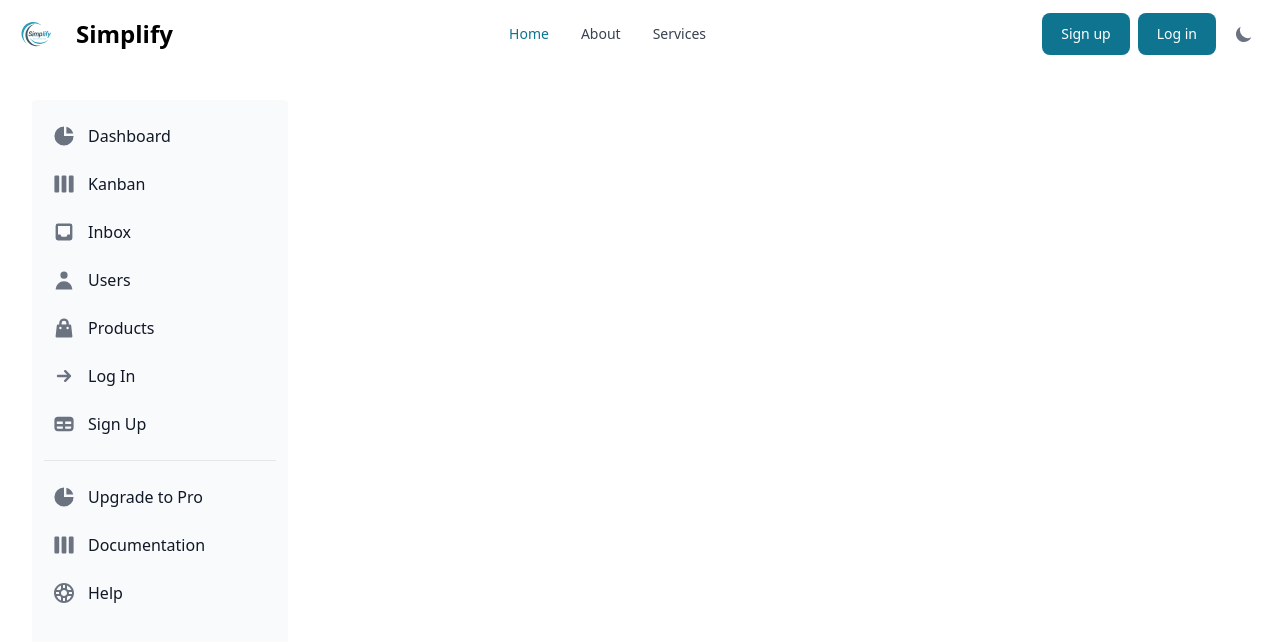
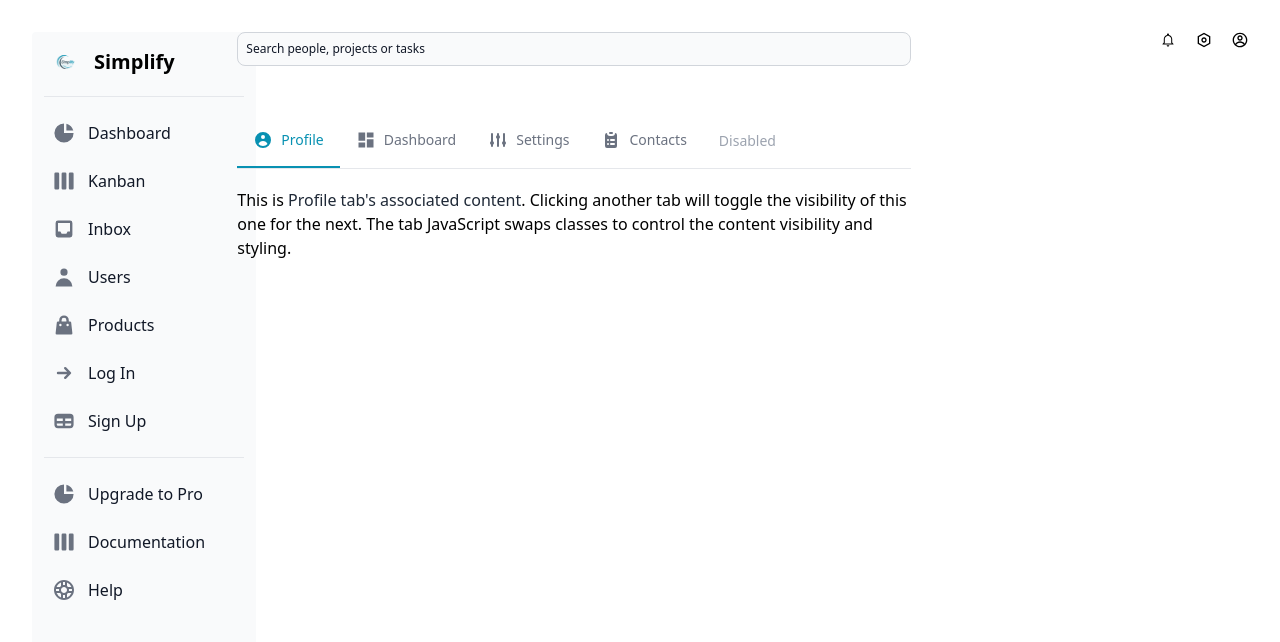
Before and after one commit to sheetalMehta7/Simplify-Frontend, a React (Vite) app: page /dashboard in a window 1280 px wide. Shown: the top 642 px of the page. Built offline with nearby package versions, Linux system fonts and the light colour scheme.

Commit message:
worked on layout of db

```diff
--- a/src/components/LoginModal.tsx
+++ b/src/components/LoginModal.tsx
@@ -8,7 +8,6 @@ const SignUpModal: FC<SignUpModalProps> = ({ onClose }) => {
   const handleOverlayClick = (
     e: React.MouseEvent<HTMLDivElement, MouseEvent>,
   ) => {
-    // Close the modal only if the click is on the overlay (not inside the modal content)
     if (e.target === e.currentTarget) {
       onClose()
     }
@@ -16,16 +15,16 @@ const SignUpModal: FC<SignUpModalProps> = ({ onClose }) => {
 
   return (
     <div
-      className="fixed inset-0 flex items-center justify-center z-50 animate-modal"
+      className="animate-modal fixed inset-0 z-50 flex items-center justify-center"
       onClick={handleOverlayClick}
     >
-      <div className="relative w-full max-w-md p-8 mx-auto bg-white dark:bg-gray-800 rounded-lg shadow-lg border border-blue-300 ring-2 ring-blue-500">
+      <div className="relative mx-auto w-full max-w-md rounded-lg border border-blue-300 bg-white p-8 shadow-lg ring-2 ring-blue-500 dark:bg-gray-800">
         {/* Logo and Description */}
         <div className="mb-6 text-center">
           <h1 className="text-2xl font-bold text-slate-900 dark:text-white">
             Simplify
           </h1>
-          <p className="mt-1 text-slate-600 dark:text-slate-400 text-sm">
+          <p className="mt-1 text-sm text-slate-600 dark:text-slate-400">
             Sign up to manage your tasks efficiently
           </p>
         </div>
@@ -34,13 +33,13 @@ const SignUpModal: FC<SignUpModalProps> = ({ onClose }) => {
         <form>
           <div className="mb-4">
             <label
-              className="mb-2 block font-medium text-gray-700 dark:text-gray-300 text-sm"
+              className="mb-2 block text-sm font-medium text-gray-700 dark:text-gray-300"
               htmlFor="email"
             >
               Email
             </label>
             <input
-              className="w-full rounded-lg border border-gray-300 p-2 text-sm focus:border-blue-500 focus:outline-none dark:bg-gray-700 dark:border-gray-600 dark:text-white"
+              className="w-full rounded-lg border border-gray-300 p-2 text-sm focus:border-blue-500 focus:outline-none dark:border-gray-600 dark:bg-gray-700 dark:text-white"
               type="email"
               id="email"
               placeholder="Enter your email"
@@ -49,13 +48,13 @@ const SignUpModal: FC<SignUpModalProps> = ({ onClose }) => {
           </div>
           <div className="mb-6">
             <label
-              className="mb-2 block font-medium text-gray-700 dark:text-gray-300 text-sm"
+              className="mb-2 block text-sm font-medium text-gray-700 dark:text-gray-300"
               htmlFor="password"
             >
               Password
             </label>
             <input
-              className="w-full rounded-lg border border-gray-300 p-2 text-sm focus:border-blue-500 focus:outline-none dark:bg-gray-700 dark:border-gray-600 dark:text-white"
+              className="w-full rounded-lg border border-gray-300 p-2 text-sm focus:border-blue-500 focus:outline-none dark:border-gray-600 dark:bg-gray-700 dark:text-white"
               type="password"
               id="password"
               placeholder="Create a password"
@@ -63,7 +62,7 @@ const SignUpModal: FC<SignUpModalProps> = ({ onClose }) => {
             />
           </div>
           <button
-            className="w-full rounded-lg bg-green-600 py-2 text-white transition hover:bg-green-700 text-sm"
+            className="w-full rounded-lg bg-green-600 py-2 text-sm text-white transition hover:bg-green-700"
             type="submit"
           >
             Sign Up
@@ -72,16 +71,16 @@ const SignUpModal: FC<SignUpModalProps> = ({ onClose }) => {
 
         {/* OR Divider */}
         <div className="my-4 flex items-center">
-          <div className="h-px flex-grow bg-gray-300 dark:bg-gray-700"></div>
-          <span className="px-2 text-gray-500 dark:text-gray-400 text-sm">
+          <div className="h-px grow bg-gray-300 dark:bg-gray-700"></div>
+          <span className="px-2 text-sm text-gray-500 dark:text-gray-400">
             OR
           </span>
-          <div className="h-px flex-grow bg-gray-300 dark:bg-gray-700"></div>
+          <div className="h-px grow bg-gray-300 dark:bg-gray-700"></div>
         </div>
 
         {/* Google Sign Up */}
-        <button className="mb-4 flex w-full items-center justify-center rounded-lg bg-blue-600 py-2 text-white transition hover:bg-blue-700 text-sm">
-          <svg className="mr-2 h-5 w-5" viewBox="0 0 48 48">
+        <button className="mb-4 flex w-full items-center justify-center rounded-lg bg-blue-600 py-2 text-sm text-white transition hover:bg-blue-700">
+          <svg className="mr-2 size-5" viewBox="0 0 48 48">
             {/* SVG paths */}
           </svg>
           Sign up with Google
@@ -118,7 +117,7 @@ const SignUpModal: FC<SignUpModalProps> = ({ onClose }) => {
         {/* Close Button */}
         <button
           onClick={onClose}
-          className="absolute top-2 right-2 text-gray-500 hover:text-gray-700 dark:text-gray-400 dark:hover:text-gray-300 w-8 h-8 flex items-center justify-center rounded-full"
+          className="absolute right-2 top-2 flex size-8 items-center justify-center rounded-full text-gray-500 hover:text-gray-700 dark:text-gray-400 dark:hover:text-gray-300"
         >
           &times;
         </button>
--- a/src/layout/Router.tsx
+++ b/src/layout/Router.tsx
@@ -1,18 +1,10 @@
-import { BrowserRouter, Routes, Route, useLocation } from 'react-router-dom'
+import { BrowserRouter, Routes, Route } from 'react-router-dom'
 import { Home } from '../pages/Home'
 import Dashboard from '../pages/Dashboard'
-import Header from './Header'
 
 const AppRouter = () => {
-  const location = useLocation()
-
-  // Define paths where the header should be displayed
-  const showHeader =
-    location.pathname === '/' || location.pathname === '/dashboard'
-
   return (
     <>
-      {showHeader && <Header />}
       <Routes>
         <Route path="/" element={<Home />} />
         <Route path="/dashboard" element={<Dashboard />} />
--- a/src/layout/SidebarNav.tsx
+++ b/src/layout/SidebarNav.tsx
@@ -12,8 +12,11 @@ import {
 
 export function SidebarNav() {
   return (
-    <Sidebar aria-label="Sidebar with content separator example h-100">
+    <Sidebar aria-label="Sidebar with content separator example h-100" className='w-56'>
       <Sidebar.Items>
+      <Sidebar.Logo href="/" img="/fav.png" imgAlt="Simplify Logo">
+        Simplify
+      </Sidebar.Logo>
         <Sidebar.ItemGroup>
           <Sidebar.Item href="#" icon={HiChartPie}>
             Dashboard
--- a/src/pages/Dashboard.tsx
+++ b/src/pages/Dashboard.tsx
@@ -1,17 +1,67 @@
 import React from 'react'
 import { SidebarNav } from '../layout/SidebarNav'
+import { TextInput } from 'flowbite-react'
+import { IoMdNotificationsOutline } from "react-icons/io";
+import { RiSettingsLine } from "react-icons/ri";
+import { CgProfile } from "react-icons/cg";
+
+import { Tabs } from "flowbite-react";
+import { HiAdjustments, HiClipboardList, HiUserCircle } from "react-icons/hi";
+import { MdDashboard } from "react-icons/md";
 
 const Dashboard = () => {
   return (
-    <div className='grid grid-cols-12 p-8 h-screen'>
-        <div className='col-span-4'>
-         <SidebarNav/>
+    <div className='grid grid-cols-12 p-8 h-screen gap-4'>
+      <div className='col-span-2'>
+        <SidebarNav />
+      </div>
+      <div className='col-span-10'>
+        <div className='grid grid-cols-12 mb-12'>
+          <div className='col-span-8'>
+            <div className='relative '>
+              <TextInput id="small" type="text" sizing="sm" defaultValue={"Search people, projects or tasks"}
+                className='w-full ' />
+            </div>
+          </div>
+          <div className='col-span-4 flex justify-end gap-5'>
+            <IoMdNotificationsOutline />
+            <RiSettingsLine />
+            <CgProfile />
+          </div>
         </div>
-        <div className='col-span-8'>
-            <div className='grid grid-cols-12'>
+        <div className='grid grid-cols-12'>
+          <div className='col-span-8'>
+            <Tabs aria-label="Tabs with icons" variant="underline">
+              <Tabs.Item active title="Profile" icon={HiUserCircle}>
+                This is <span className="font-medium text-gray-800 dark:text-white">Profile tab's associated content</span>.
+                Clicking another tab will toggle the visibility of this one for the next. The tab JavaScript swaps classes to
+                control the content visibility and styling.
+              </Tabs.Item>
+              <Tabs.Item title="Dashboard" icon={MdDashboard}>
+                This is <span className="font-medium text-gray-800 dark:text-white">Dashboard tab's associated content</span>.
+                Clicking another tab will toggle the visibility of this one for the next. The tab JavaScript swaps classes to
+                control the content visibility and styling.
+              </Tabs.Item>
+              <Tabs.Item title="Settings" icon={HiAdjustments}>
+                This is <span className="font-medium text-gray-800 dark:text-white">Settings tab's associated content</span>.
+                Clicking another tab will toggle the visibility of this one for the next. The tab JavaScript swaps classes to
+                control the content visibility and styling.
+              </Tabs.Item>
+              <Tabs.Item title="Contacts" icon={HiClipboardList}>
+                This is <span className="font-medium text-gray-800 dark:text-white">Contacts tab's associated content</span>.
+                Clicking another tab will toggle the visibility of this one for the next. The tab JavaScript swaps classes to
+                control the content visibility and styling.
+              </Tabs.Item>
+              <Tabs.Item disabled title="Disabled">
+                Disabled content
+              </Tabs.Item>
+            </Tabs>
+          </div>
+          <div className='col-span-4'>
 
-            </div>
+          </div>
         </div>
+      </div>
     </div>
   )
 }
--- a/src/pages/Home.tsx
+++ b/src/pages/Home.tsx
@@ -1,8 +1,10 @@
 import BannerImg from '../assets/banner-img.jpg'
+import Header from '../layout/Header'
 
 export function Home() {
   return (
     <main>
+      <Header/>
       <section className="px-32 bg-gray-100 dark:bg-gray-900 py-16">
         <h2 className="my-10 text-center text-6xl font-extrabold text-gray-700 dark:text-white">
           Simplify Your Workflow
```
